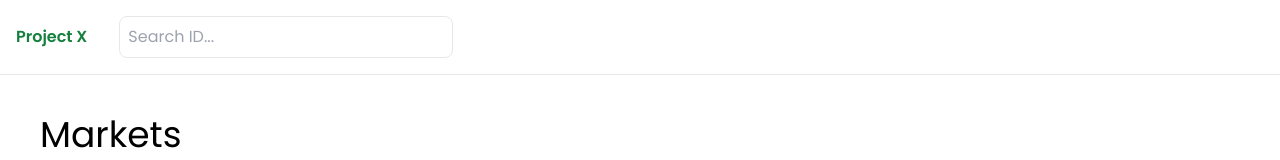
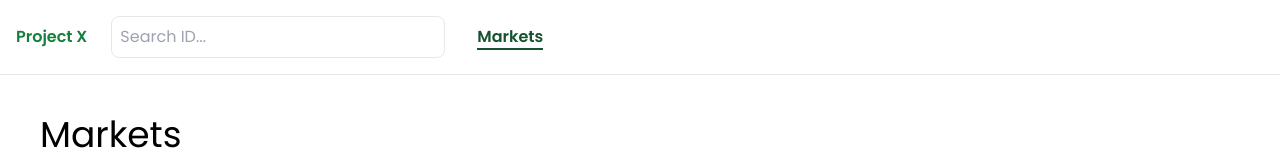
Before and after one commit to louisordonez/projectx, a React (Vite) app: page / in a window 1280 px wide. Shown: the top 160 px of the page. Built offline with nearby package versions, Linux system fonts and the light colour scheme.

Commit message:
Update navbar design

```diff
--- a/src/components/Navbar.jsx
+++ b/src/components/Navbar.jsx
@@ -1,16 +1,38 @@
+import { useState, useEffect } from 'react'
+
 const Navbar = ({ search, onSearch }) => {
+  const [active, setActive] = useState(false)
+
+  useEffect(() => {
+    setActive(true)
+  }, [])
+
+  const handleActive = () => (active ? 'text-green-900 border-b-2 border-b-green-900' : 'text-green-700')
+
   return (
     <div className="border-b py-4 flex items-baseline">
-      <div className="ml-4 font-semibold text-green-700">Project X</div>
+      <div className="mx-4">
+        <a className="font-semibold text-green-700" href="/">
+          Project X
+        </a>
+      </div>
       <div>
         <input
-          className="ml-8 border rounded-lg p-2"
+          className="mx-2 border rounded-lg p-2"
           type="text"
           placeholder="Search ID..."
           value={search}
           onChange={onSearch}
         />
       </div>
+      <div className="mx-6">
+        <a
+          className={`font-semibold cursor-pointer ${handleActive()} active:text-green-900 hover:text-green-900`}
+          href="#"
+        >
+          Markets
+        </a>
+      </div>
     </div>
   )
 }
```
